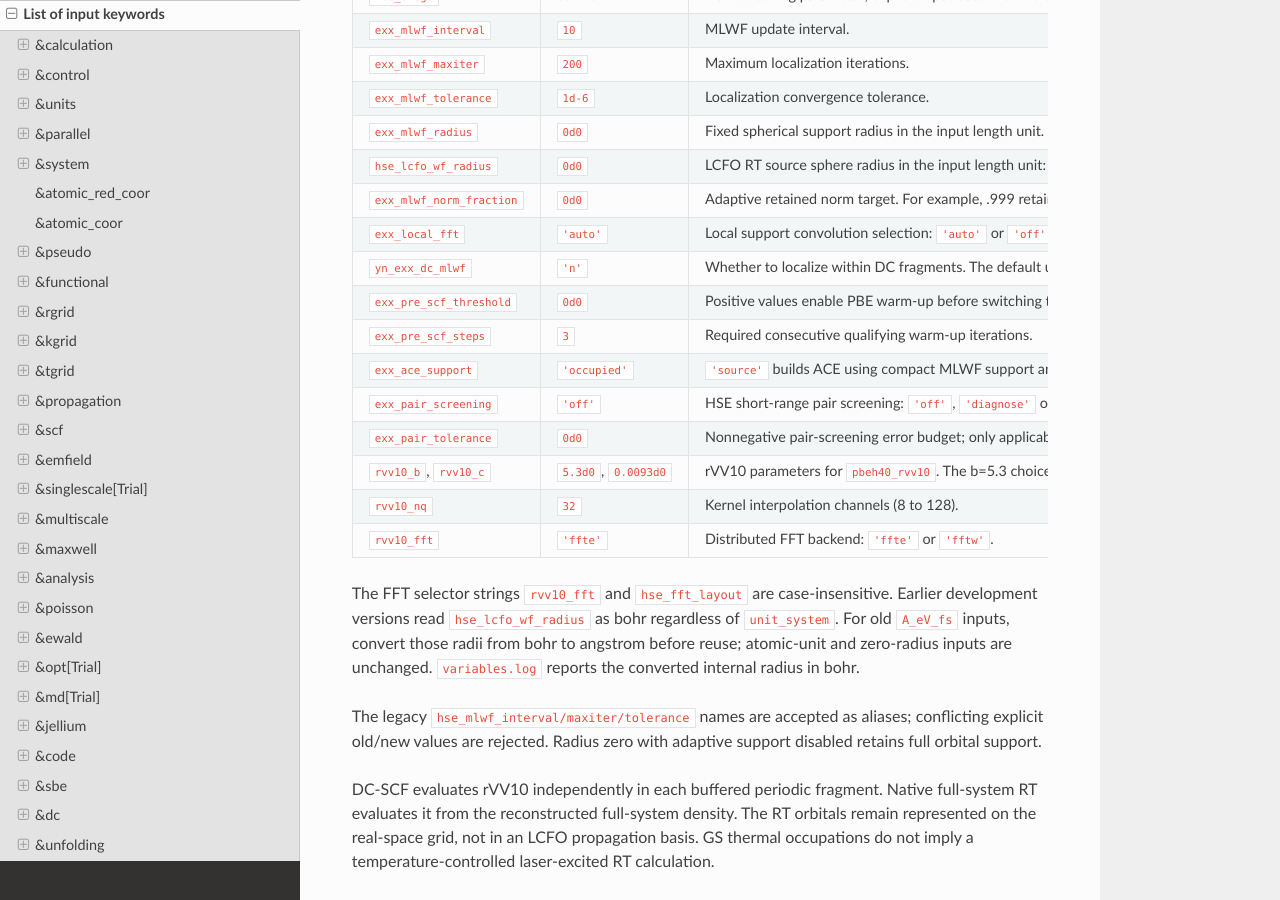
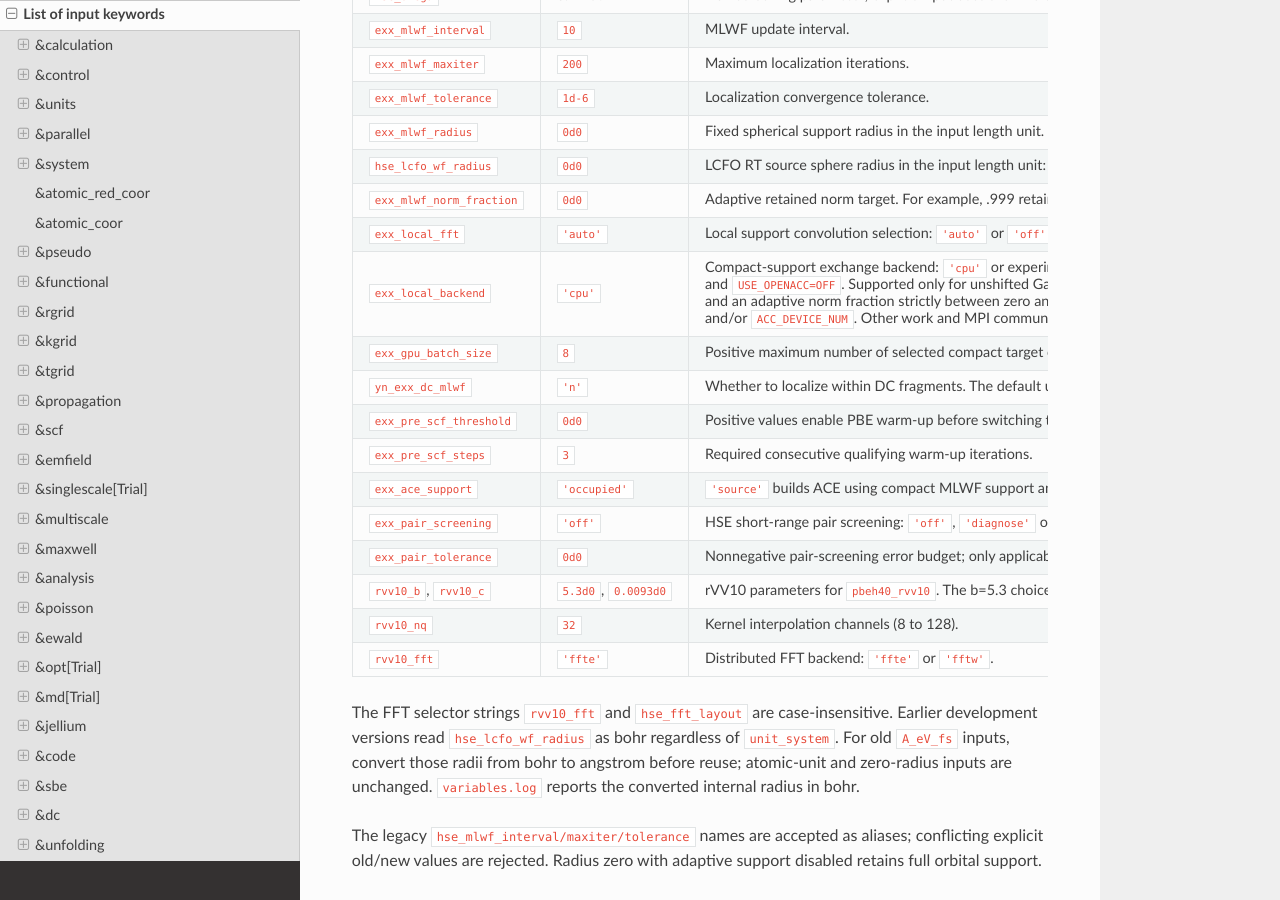
Before and after one commit to SALMON-TDDFT/SALMON-DOCS, a Sphinx documentation site: the page built from source/input_keyword_list.rst, in a window 1280 px wide and 900 px high, scrolled down 16104 px. Built offline with Sphinx 7.4.7 and the Read the Docs theme 3.1.0, drawn with Linux system fonts in a browser that asks for light colours; formulas are drawn with MathJax 3.

Commit message:
Document optional cuFFT compact-exchange backend controls

```diff
--- a/source/input_keyword_list.rst
+++ b/source/input_keyword_list.rst
@@ -808,6 +808,24 @@ The following controls belong to ``&functional``:
    * - ``exx_local_fft``
      - ``'auto'``
      - Local support convolution selection: ``'auto'`` or ``'off'``.
+   * - ``exx_local_backend``
+     - ``'cpu'``
+     - Compact-support exchange backend: ``'cpu'`` or experimental ``'cufft'``
+       (case-insensitive). The GPU option requires a build with
+       ``USE_EXX_CUFFT=ON``, NVIDIA HPC Fortran, ``USE_HSE=ON`` and
+       ``USE_OPENACC=OFF``. Supported only for unshifted Gamma native hybrid
+       orbitals (``nproc_k=1``), static SCF or fixed-ion RT, with
+       ``exx_local_fft='auto'``, ``exx_mlwf_radius=0`` and an adaptive norm
+       fraction strictly between zero and one. Each MPI rank uses its
+       OpenACC-selected device; assign GPUs explicitly using the scheduler,
+       ``CUDA_VISIBLE_DEVICES`` and/or ``ACC_DEVICE_NUM``. Other work and MPI
+       communication remain on the CPU. GPU validation is required on the
+       target system; selecting this option does not certify accuracy or speed.
+   * - ``exx_gpu_batch_size``
+     - ``8``
+     - Positive maximum number of selected compact target columns per spatial
+       worker's cuFFT call. Larger batches increase GPU workspace. This does
+       not change the support target or exchange pair selection.
    * - ``yn_exx_dc_mlwf``
      - ``'n'``
      - Whether to localize within DC fragments. The default uses full-support
```
